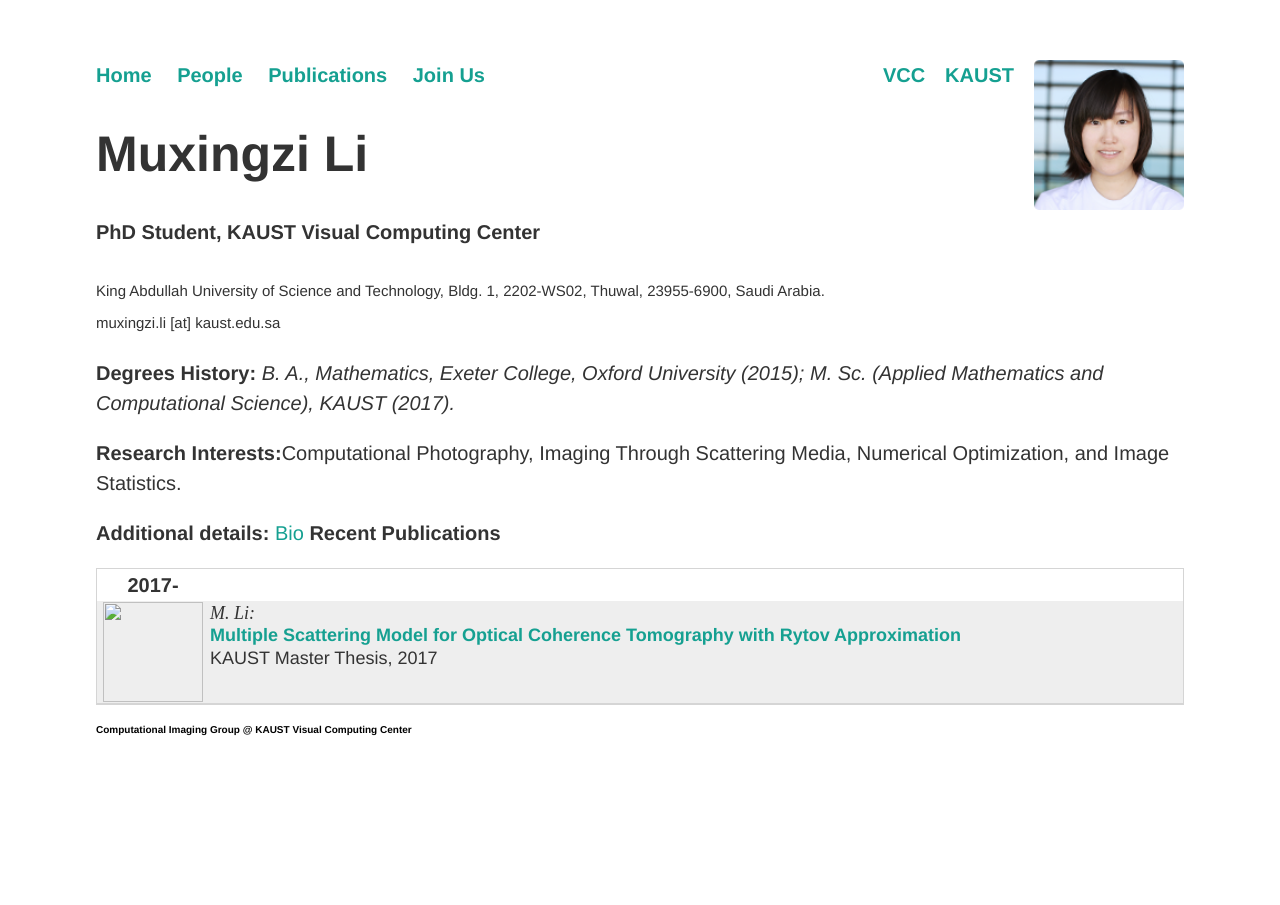
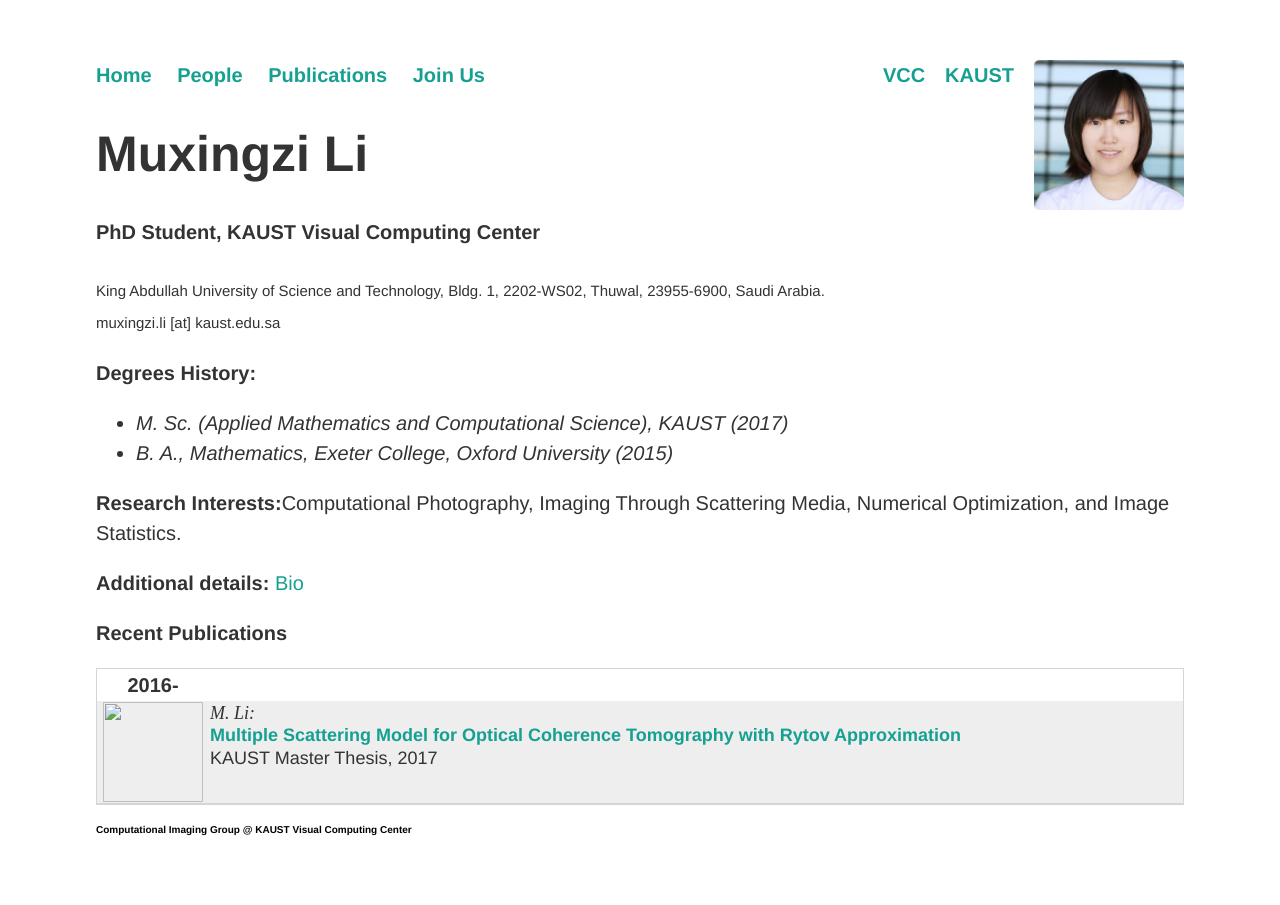
Before and after one commit to vccimaging/vccimaging.github.io, a Jekyll site: the page built from People/lim/index.html, in a window 1280 px wide. Built offline with Jekyll 4.4.1, drawn with Linux system fonts in a browser that asks for light colours.

Commit message:
Update index.html

```diff
--- a/People/lim/index.html
+++ b/People/lim/index.html
@@ -12,11 +12,16 @@ height: 150
 <span style="font-size:75%;">King Abdullah University of Science and Technology, Bldg. 1, 2202-WS02, Thuwal, 23955-6900, Saudi Arabia.<br>
   muxingzi.li [at] kaust.edu.sa</span><p>
 
-<b>Degrees History:</b> <em>B. A., Mathematics, Exeter College, Oxford University (2015); M. Sc. (Applied Mathematics and Computational Science), KAUST (2017).</em><p>
+<b>Degrees History: </b> <em>
+<ul>
+<li>M. Sc. (Applied Mathematics and Computational Science), KAUST (2017)</li>
+<li>B. A., Mathematics, Exeter College, Oxford University (2015)</li>
+</ul>
+</em><p>
 
-  <b>Research Interests:</b>Computational Photography, Imaging Through Scattering Media, Numerical Optimization, and Image Statistics.<p>
+<b>Research Interests:</b>Computational Photography, Imaging Through Scattering Media, Numerical Optimization, and Image Statistics.<p>
 
-  <b>Additional details:</b> <a href=bio>Bio</a>
+<b>Additional details:</b> <a href=bio>Bio</a><p>
 
 <b>Recent Publications</b> <p>
-{% include publicationlist.html name="M. Li" minYear=2017 %}
+{% include publicationlist.html name="M. Li" minYear=2016 %}
```
